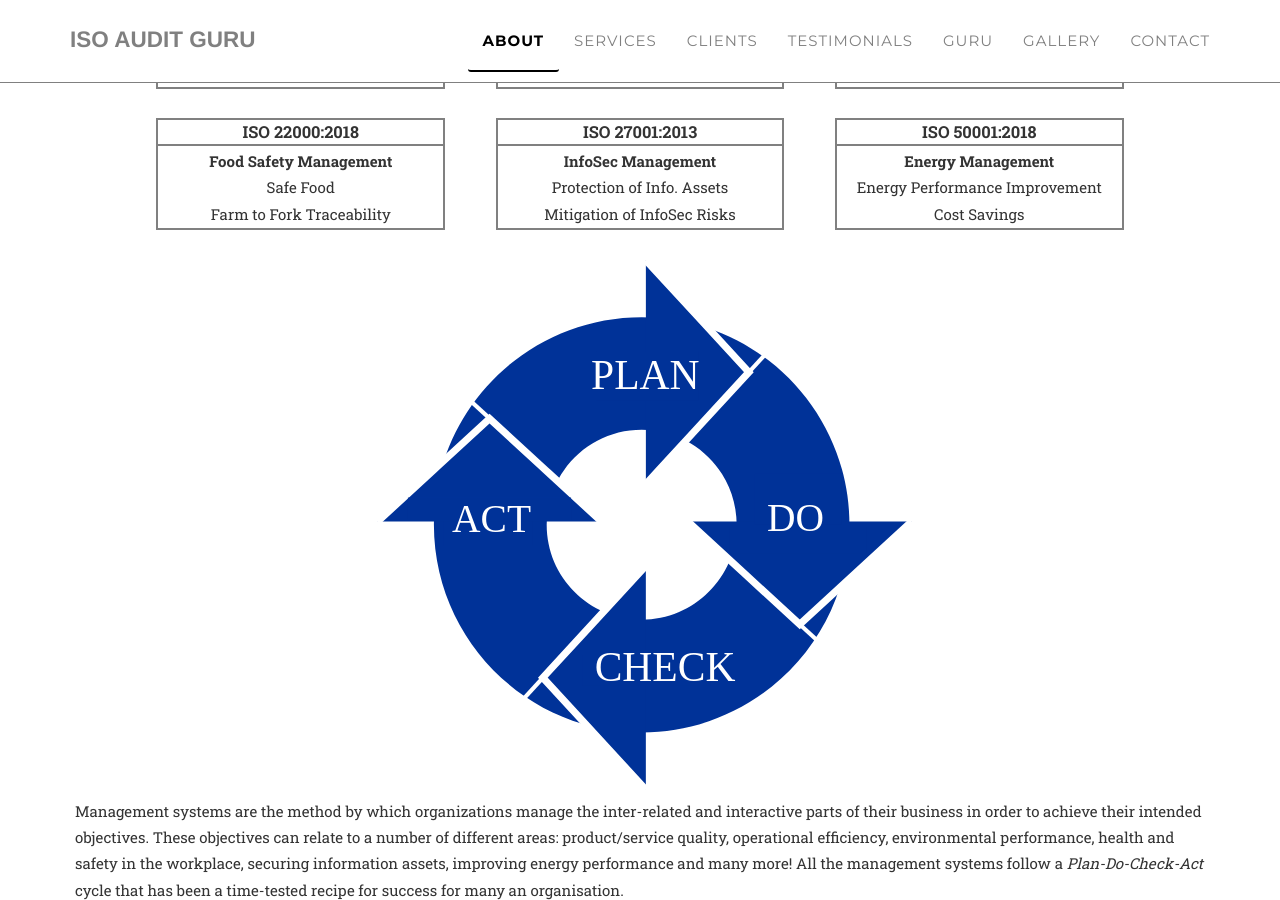
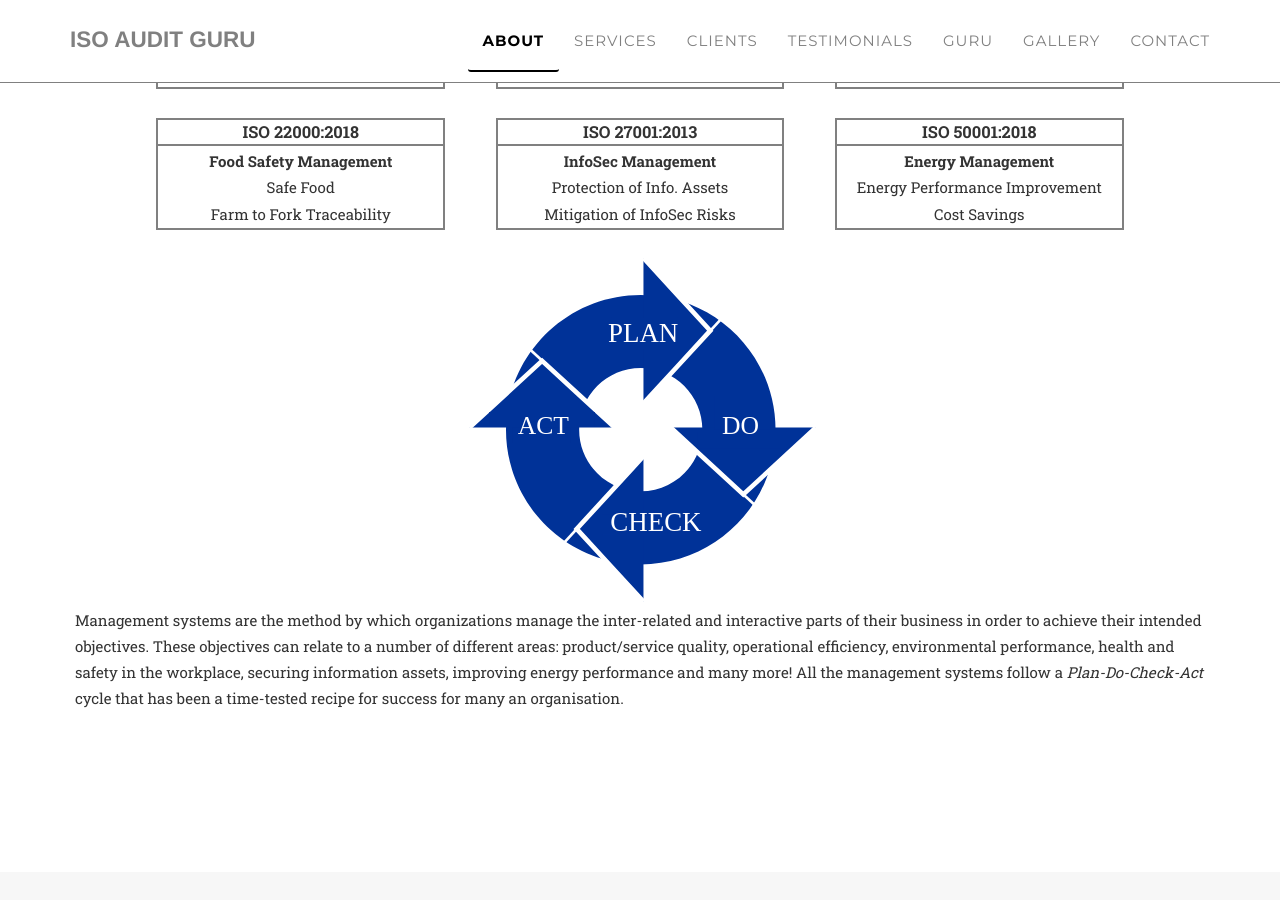
Before and after one commit to ISO-Audit-Guru/ISO-Audit-Guru.github.io, a Jekyll site: the page built from index.html, in a window 1280 px wide and 900 px high, scrolled down 1564 px. Built offline with Jekyll 4.4.1, drawn with Linux system fonts in a browser that asks for light colours; nearby versions of some CDN libraries; some web fonts are replaced.

Commit message:
decrease image size

```diff
--- a/_includes/about.html
+++ b/_includes/about.html
@@ -100,7 +100,7 @@
         </div>
         <br>
         <div class="row">
-            <div class="col-sm-offset-3 col-sm-6">
+            <div class="col-sm-offset-3 col-sm-6 col-md-offset-4 col-md-4">
                 <img src='\img\pdca2.svg'>
             </div>
         </div>
@@ -108,3 +108,4 @@
             {{ site.data.template.aboutpart2 | markdownify}}
         </div>
     </div>
+</section>
```
